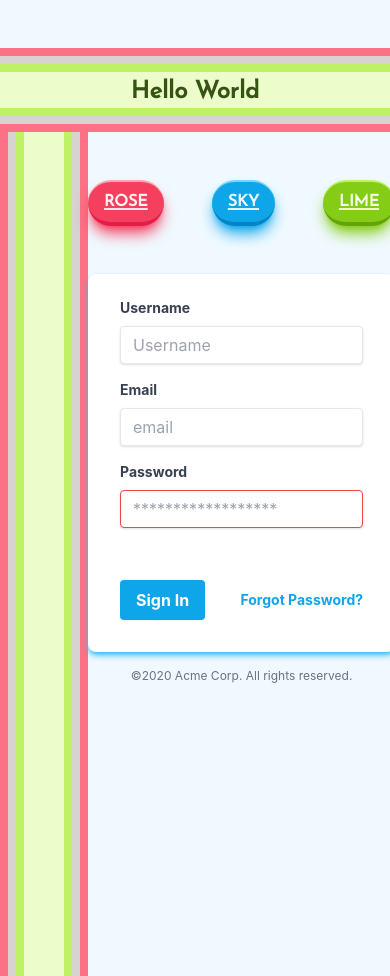
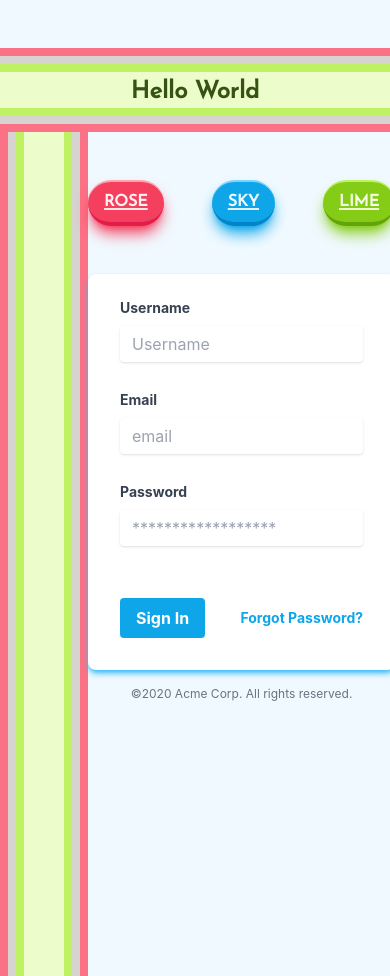
Before and after one commit to stujmar/pwa-playground, a React (Create React App) app: page / in a window 390 px wide. Shown: the top 976 px of the page. Built offline with nearby package versions, Linux system fonts and the light colour scheme.

Commit message:
[sm] got validation state turning on and off responsivly as you type based off regexes

```diff
--- a/src/components/Form.js
+++ b/src/components/Form.js
@@ -2,12 +2,12 @@ import React, { useState } from 'react';
 
 const Form = () => {
   const [form , setForm] = useState({
-    name: '',
+    username: '',
     email: '',
     password: '',
   });
   const [validation , setValidation] = useState({
-    name: {
+    username: {
       isValid: true,
       pattern : /^[a-zA-Z]{3,}$/,
       message : 'Name must be at least 3 characters long and contain only letters',
@@ -28,7 +28,9 @@ const Form = () => {
   const handleChange = (e) => {
     const { name, value } = e.target;
     if (!validation[name].pattern.test(value)) {
-      console.log(value, "is not valid");
+      setValidation({...validation, [name]: {...validation[name], isValid: false}});
+    } else {
+      setValidation({...validation, [name]: {...validation[name], isValid: true}});
     }
     setForm({
       ...form,
@@ -61,10 +63,10 @@ const Form = () => {
           Username
         </label>
         <input
-          name="name"
+          name="username"
           onChange={(e) => handleChange(e)}
-          value={form.name}
-          className="shadow appearance-none border rounded w-full py-2 px-3 text-gray-700 leading-tight focus:outline-none focus:shadow-outline"
+          value={form.username}
+          className={`shadow appearance-none ${validation["username"].isValid ? "" : "border border-red-500"} rounded w-full py-2 px-3 text-gray-700 mb-3 leading-tight focus:outline-none focus:shadow-outline`}
           id="username"
           type="text"
           placeholder="Username" />
@@ -77,7 +79,7 @@ const Form = () => {
           name="email"
           onChange={(e) => handleChange(e)}
           value={form.email}
-          className="shadow appearance-none border rounded w-full py-2 px-3 text-gray-700 leading-tight focus:outline-none focus:shadow-outline"
+          className={`shadow appearance-none ${validation["email"].isValid ? "" : "border border-red-500"} rounded w-full py-2 px-3 text-gray-700 mb-3 leading-tight focus:outline-none focus:shadow-outline`}
           id="email"
           type="text"
           placeholder="email" />
@@ -90,7 +92,7 @@ const Form = () => {
           name="password"
           onChange={(e) => handleChange(e)}
           value={form.password}
-          className="shadow appearance-none border border-red-500 rounded w-full py-2 px-3 text-gray-700 mb-3 leading-tight focus:outline-none focus:shadow-outline"
+          className={`shadow appearance-none ${validation["password"].isValid ? "" : "border border-red-500"} rounded w-full py-2 px-3 text-gray-700 mb-3 leading-tight focus:outline-none focus:shadow-outline`}
           id="password"
           type="password"
           placeholder="******************" />
```
